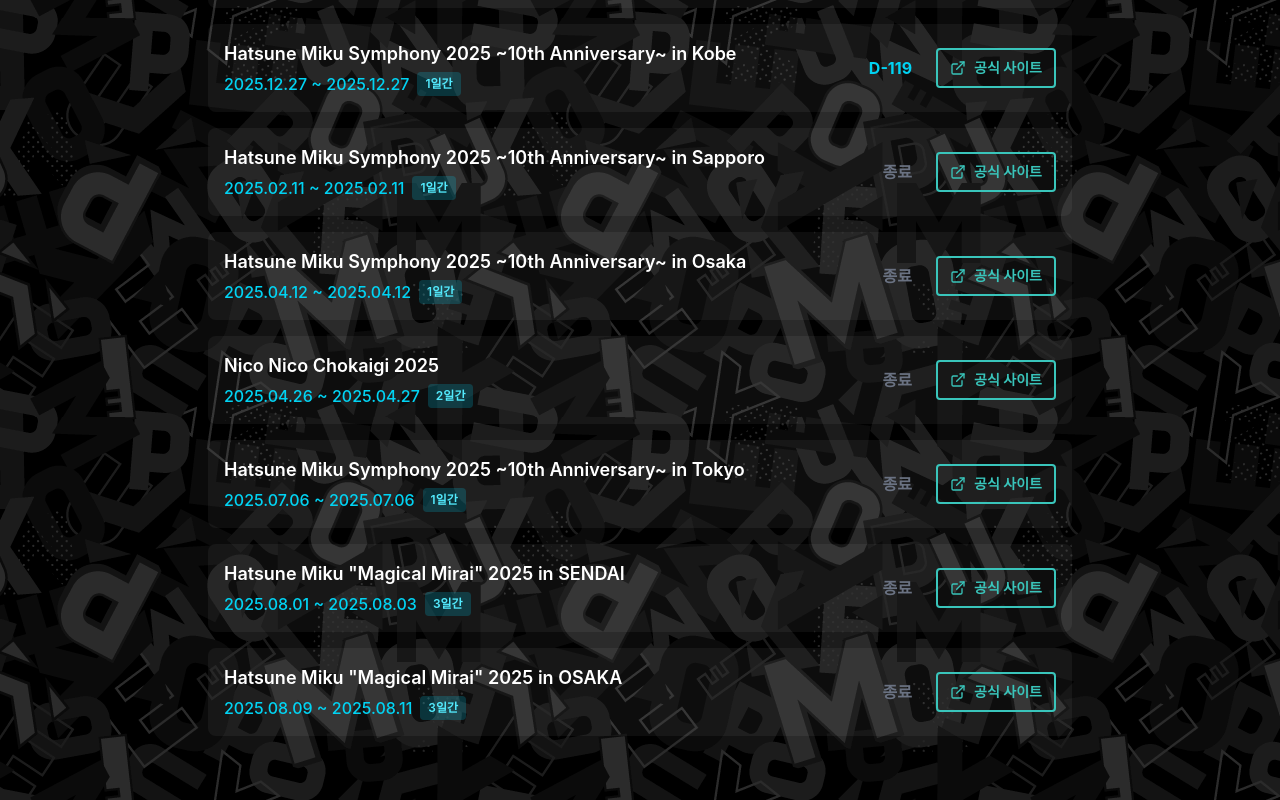
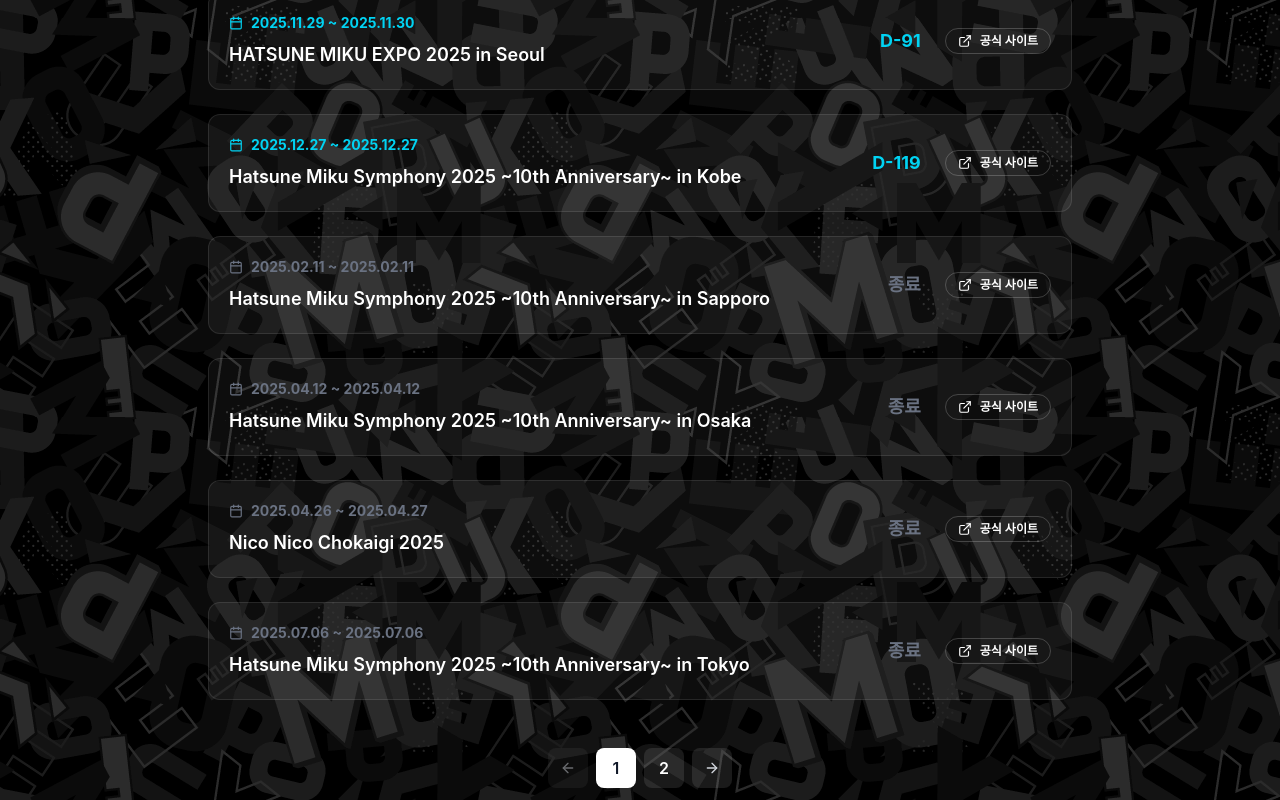
Before and after one commit to laterre39/hatsunemiku-me-service-2025, a Next.js app: page /event in a window 1280 px wide. Shown: the part 780-1580 px from the top of the page. Built offline with nearby package versions, Linux system fonts and the light colour scheme.

Commit message:
design(event): 이벤트 디자인 전체 디자인 요소 개선

```diff
--- a/src/app/event/page.tsx
+++ b/src/app/event/page.tsx
@@ -1,17 +1,11 @@
 "use client";
 
-import {useState} from "react";
+import {useRef, useState, useEffect} from "react";
 import {vocaloidEventLists} from "@/data/vocaloidEventLists";
-import {ArrowLeft, ArrowRight, ExternalLink} from "lucide-react";
+import {ArrowLeft, ArrowRight, Calendar, ExternalLink} from "lucide-react";
 
 // Helper function to format date strings for the Date constructor
 const formatDateForDateObject = (dateStr: string) => dateStr.replace(/\./g, '-');
-
-// Helper function to calculate the duration of the event in days
-const getEventDuration = (startDate: Date, endDate: Date) => {
-    const diffTime = endDate.getTime() - startDate.getTime();
-    return Math.ceil(diffTime / (1000 * 60 * 60 * 24)) + 1;
-};
 
 // Helper function to get the current date at midnight KST
 const getTodayKST = () => {
@@ -23,12 +17,15 @@ const getTodayKST = () => {
     return kstDate;
 };
 
-const ITEMS_PER_PAGE = 12;
+const ITEMS_PER_PAGE = 10; // Adjusted for single-column view
 
 export default function EventPage() {
     const [currentPage, setCurrentPage] = useState(1);
+    const mainRef = useRef<HTMLElement>(null);
+    const isInitialMount = useRef(true);
 
     const today = getTodayKST();
+    const currentYear = today.getFullYear();
 
     const sortedEvents = [...vocaloidEventLists].sort((a, b) => {
         const dateA = new Date(formatDateForDateObject(a.eventStartDate));
@@ -36,98 +33,92 @@ export default function EventPage() {
         const aIsPast = (a.eventEndDate ? new Date(formatDateForDateObject(a.eventEndDate)) : dateA) < today;
         const bIsPast = (b.eventEndDate ? new Date(formatDateForDateObject(b.eventEndDate)) : dateB) < today;
 
-        if (aIsPast && !bIsPast) return 1; // Past events go to the end
-        if (!aIsPast && bIsPast) return -1; // Upcoming events come first
+        if (aIsPast && !bIsPast) return 1;
+        if (!aIsPast && bIsPast) return -1;
 
-        // If both are upcoming or both are past, sort by date
         return dateA.getTime() - dateB.getTime();
     });
+
+    useEffect(() => {
+        if (isInitialMount.current) {
+            isInitialMount.current = false;
+        } else if (mainRef.current) {
+            mainRef.current.scrollIntoView({behavior: 'smooth', block: 'start'});
+        }
+    }, [currentPage]);
+
 
     const totalPages = Math.ceil(sortedEvents.length / ITEMS_PER_PAGE);
     const startIndex = (currentPage - 1) * ITEMS_PER_PAGE;
     const displayedEvents = sortedEvents.slice(startIndex, startIndex + ITEMS_PER_PAGE);
 
     return (
-        <main className="mx-auto max-w-4xl py-12 px-4 text-gray-300">
+        <main ref={mainRef} className="mx-auto max-w-4xl py-12 px-4 text-gray-300 scroll-mt-20">
             <div className="text-center mb-12">
                 <h1 className="text-4xl font-bold text-white mb-4">보컬로이드 이벤트</h1>
-                <p className="text-lg">2025년도에 주최되는 하츠네 미쿠 및 보컬로이드 관련 전체 이벤트 목록입니다.</p>
+                <p className="text-lg">{currentYear}년도에 주최되는 하츠네 미쿠 및 보컬로이드 관련 전체 이벤트 목록입니다.</p>
             </div>
 
-            <div className="text-white">
-                <ul className="space-y-4">
+            <ul className="space-y-6">
                 {displayedEvents.map((event) => {
                     const startDate = new Date(formatDateForDateObject(event.eventStartDate));
                     const endDate = event.eventEndDate ? new Date(formatDateForDateObject(event.eventEndDate)) : null;
 
-                        let status;
-                        const isEventFinished = endDate ? today > endDate : today > startDate;
+                    let status, statusColor;
                     const isEventOngoing = endDate && today >= startDate && today <= endDate;
-
-                        if (isEventFinished) {
-                            status = <span className="font-bold text-gray-500">종료</span>;
-                        } else if (isEventOngoing) {
-                            status = <span className="font-bold text-cyan-400">진행 중</span>;
+                    if (isEventOngoing) {
+                        status = "진행 중";
+                        statusColor = "text-green-400";
                     } else {
                         const diffTime = startDate.getTime() - today.getTime();
                         const diffDays = Math.ceil(diffTime / (1000 * 60 * 60 * 24));
                         if (diffDays === 0) {
-                                status = <span className="font-bold text-cyan-400">D-DAY</span>;
+                            status = "D-DAY";
+                            statusColor = "text-red-400";
+                        } else if (diffDays < 0) {
+                            status = "종료";
+                            statusColor = "text-gray-500";
                         } else {
-                                status = <span className="font-bold text-cyan-400">{`D-${diffDays}`}</span>;
+                            status = `D-${diffDays}`;
+                            statusColor = "text-cyan-400";
                         }
                     }
 
-                        let dateDisplay;
-                        if (endDate) {
-                            const duration = getEventDuration(startDate, endDate);
-                            dateDisplay = (
-                                <>
-                                    <span>{`${event.eventStartDate} ~ ${event.eventEndDate}`}</span>
-                                    <span className="ml-2 inline-block rounded bg-cyan-400/20 px-2 py-1 text-xs font-semibold text-cyan-300">
-                                        {duration}일간
-                                    </span>
-                                </>
-                            );
-                        } else {
-                            dateDisplay = event.eventStartDate;
-                        }
+                    const dateDisplay = endDate ? `${event.eventStartDate} ~ ${event.eventEndDate}` : event.eventStartDate;
 
                     return (
-                            <li key={event.eventName} className="bg-white/5 rounded-lg p-4 flex flex-col md:flex-row md:items-center md:justify-between gap-4">
-                                {/* Left side on desktop, top on mobile */}
+                        <li key={event.eventName}
+                            className="bg-white/5 rounded-xl p-5 flex flex-col sm:flex-row sm:items-center sm:justify-between gap-4 border border-white/10 transition-all duration-300 hover:border-white/20 hover:bg-white/10 hover:-translate-y-1">
                             <div>
-                                    <p className="font-semibold text-base md:text-lg">{event.eventName}</p>
-                                    <p className="flex items-center text-sm md:text-base font-medium text-cyan-400 mt-1">{dateDisplay}</p>
+                                <div className={`flex items-center gap-2 text-sm font-bold ${statusColor}`}>
+                                    <Calendar size={14}/>
+                                    <span>{dateDisplay}</span>
+                                </div>
+                                <h3 className="mt-2 text-lg font-semibold text-white">{event.eventName}</h3>
                             </div>
 
-                                {/* Right side on desktop, bottom on mobile (aligned right) */}
-                                <div className="flex items-center justify-end gap-4 self-end md:self-auto md:gap-6">
-                                    <div className="font-bold">
-                                        {status}
-                                    </div>
-                                    <div>
+                            <div className="flex items-center justify-between sm:justify-end sm:gap-6 mt-4 sm:mt-0">
+                                <span className={`font-bold text-lg ${statusColor}`}>{status}</span>
                                 {event.eventSite && (
-                                            <a href={event.eventSite} target="_blank" rel="noopener noreferrer" className="flex items-center gap-2 rounded border-2 border-[#39C5BB] px-3 py-2 text-xs md:text-sm font-semibold text-[#39C5BB] transition-colors hover:bg-[#39C5BB] hover:text-white">
-                                                <ExternalLink size={16} />
+                                    <a href={event.eventSite} target="_blank" rel="noopener noreferrer"
+                                       className="flex items-center gap-2 rounded-full border border-white/20 px-3 py-1 text-xs font-semibold text-white transition-colors hover:bg-white/10">
+                                        <ExternalLink size={14}/>
                                         <span>공식 사이트</span>
                                     </a>
                                 )}
-                                    </div>
                             </div>
                         </li>
                     );
                 })}
             </ul>
-            </div>
 
             {/* Pagination Controls */}
             {totalPages > 1 && (
-                <div className="mt-8 flex items-center justify-center gap-2">
+                <div className="mt-12 flex items-center justify-center gap-2">
                     <button
                         onClick={() => setCurrentPage(p => Math.max(p - 1, 1))}
                         disabled={currentPage === 1}
-                        className="flex h-10 w-10 items-center justify-center rounded-lg text-white bg-white/10 transition-colors hover:bg-white/20 disabled:cursor-not-allowed disabled:opacity-50"
+                        className="flex h-10 w-10 items-center justify-center rounded-lg bg-white/10 transition-colors hover:bg-white/20 disabled:cursor-not-allowed disabled:opacity-50"
                     >
                         <ArrowLeft size={16}/>
                     </button>
@@ -151,7 +142,7 @@ export default function EventPage() {
                     <button
                         onClick={() => setCurrentPage(p => Math.min(p + 1, totalPages))}
                         disabled={currentPage === totalPages}
-                        className="flex h-10 w-10 items-center justify-center rounded-lg text-white bg-white/10 transition-colors hover:bg-white/20 disabled:cursor-not-allowed disabled:opacity-50"
+                        className="flex h-10 w-10 items-center justify-center rounded-lg bg-white/10 transition-colors hover:bg-white/20 disabled:cursor-not-allowed disabled:opacity-50"
                     >
                         <ArrowRight size={16}/>
                     </button>
```
Lines whose indentation alone changed are shown as unchanged.
